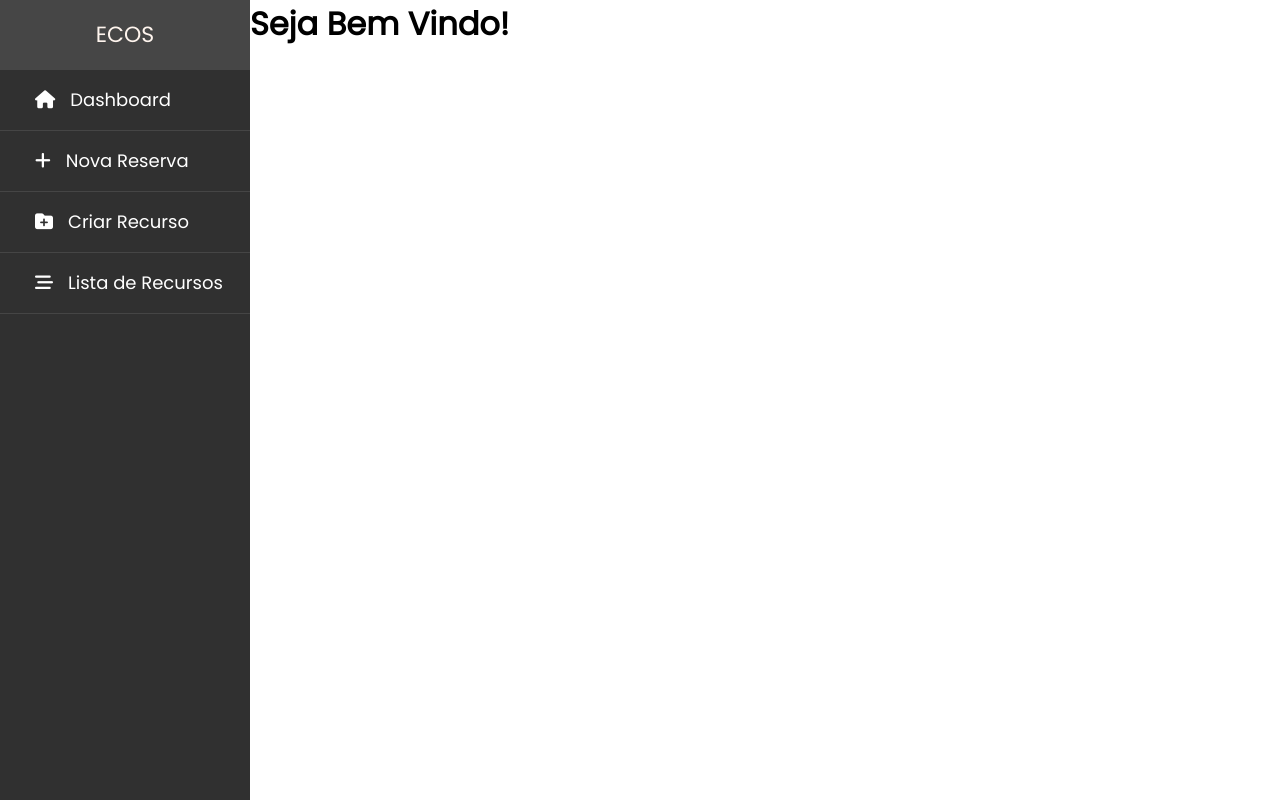
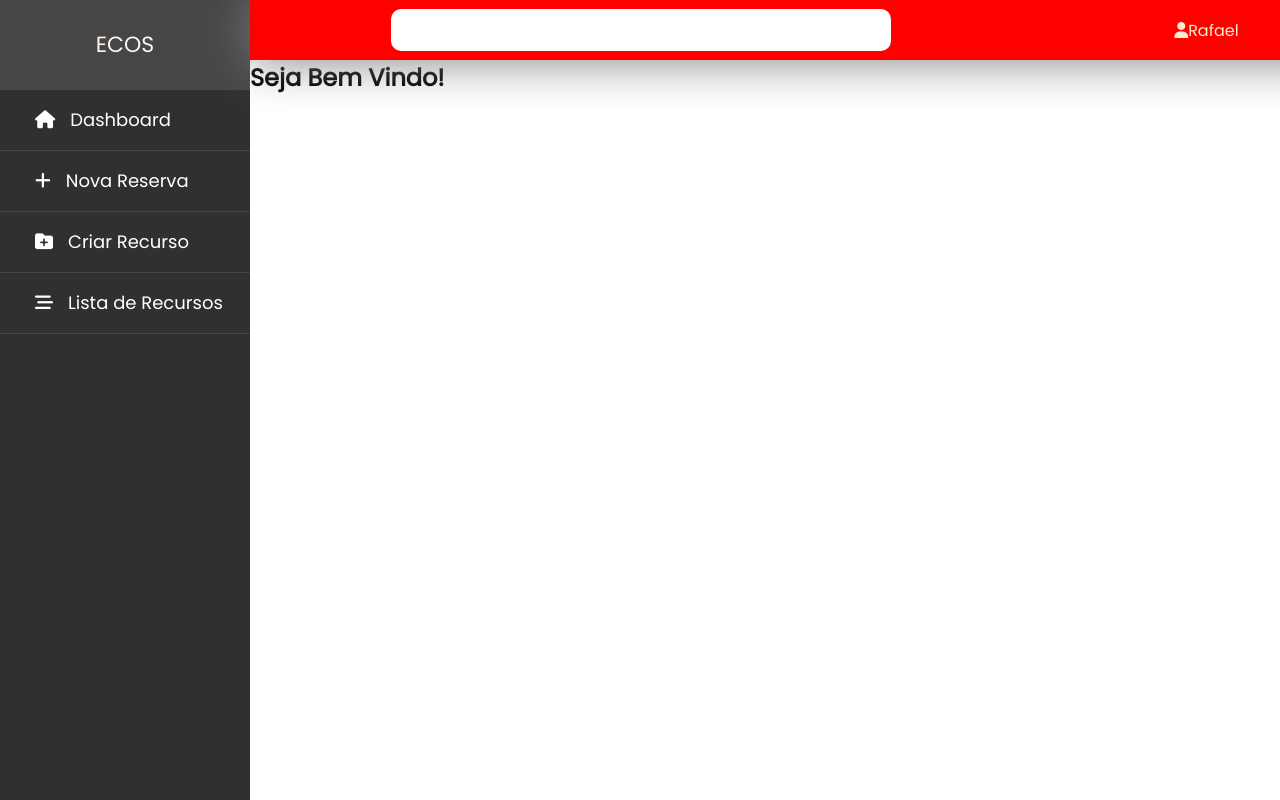
Before and after one commit to leticia-santos77/PetStore, a React (Create React App) app in the folder resource-reservation/: page / in a window 1280 px wide. Built offline with nearby package versions, Linux system fonts and the light colour scheme.

Commit message:
feat(header): wip.

```diff
--- a/resource-reservation/src/components/header/Header.jsx
+++ b/resource-reservation/src/components/header/Header.jsx
@@ -1,13 +1,23 @@
 import React, { Component } from 'react';
-
-// import { Container } from './styles';
+import './header.css';
 
 export default class Header extends Component {
   render() {
     return (
-        <div>
+        <React.Fragment>
+          <div className="main-header">
+            <section className="input-header">
+              <input type="text"></input>
+            </section>
 
-        </div>
+            <section className="profile-menu">
+              <i className="fas fa-user"></i>
+              <label htmlFor="prof-icon">Rafael</label>
+            </section>
+
+
+          </div>
+        </React.Fragment>
     );
   }
 }
--- a/resource-reservation/src/components/header/header.css
+++ b/resource-reservation/src/components/header/header.css
@@ -0,0 +1,39 @@
+/* Header */
+
+.main-header {
+    background: red;
+    width: 100%;
+    height: 60px;
+    color: blanchedalmond;
+    position: fixed;
+    top: 0;
+    border: none;
+    box-shadow: 0px 1px 50px grey;
+    display: flex;
+    flex-direction: row;
+    align-items: center;
+    justify-content: space-around;
+
+}
+
+.main-content {
+    padding-top: 60px;
+}
+
+.main-header .profile-menu {
+    margin-right: 150px;
+}
+
+.main-header .input-header {
+    display: flex;
+    align-items: center;
+    height: 100%;
+
+}
+
+.main-header .input-header input {
+    width: 500px;
+    height: 70%;
+    border: none;
+    border-radius: 10px;
+}
--- a/resource-reservation/src/components/sidebar/sidebar.css
+++ b/resource-reservation/src/components/sidebar/sidebar.css
@@ -17,7 +17,7 @@
     font-size: 22px;
     background: rgb(70, 70, 70);
     text-align: center;
-    line-height: 70px;
+    line-height: 90px;
     color: seashell;
     user-select: none;
 }
@@ -67,7 +67,7 @@ ul li:hover p {
     border-radius: 50px;
 }
 
-@media screen and (max-width: 768px) {
+@media screen and (max-width: 1024px) {
 
     .vertical-nav {
         /* display: none; */
@@ -95,7 +95,7 @@ ul li:hover p {
     .toggle {
         border-color: white;
         /* transform: translateX(180px); */
-        z-index: 2;
+
     }
 
     .toggle div {
--- a/resource-reservation/src/pages/home/Home.jsx
+++ b/resource-reservation/src/pages/home/Home.jsx
@@ -1,13 +1,18 @@
 import React, { Component } from 'react';
 import Sidebar from '../../components/sidebar/Sidebar';
+import Header from '../../components/header/Header';
 
 export default class Home extends Component{
 
     render(){
         return(
             <React.Fragment>
-                <Sidebar />
-                <h1 className="main-content">Seja Bem Vindo!</h1>
+               <Sidebar />
+
+                <section className="main-content">
+                <Header />
+                    <h1>Seja Bem Vindo!</h1>
+                </section>
             </React.Fragment>
         );
     }
```
Also changed, not shown: resource-reservation/src/components/sidebar/Sidebar.jsx (+4 -4 lines).
